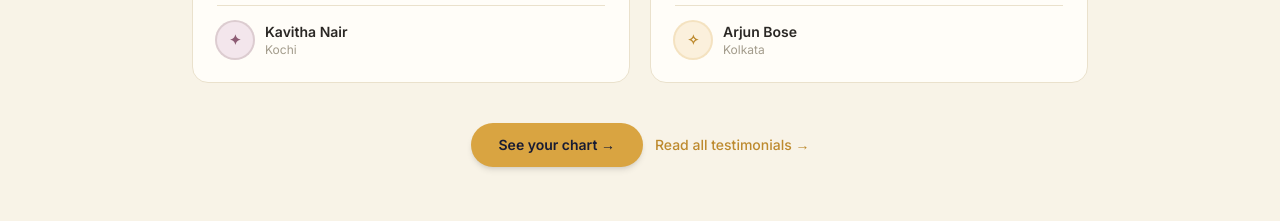
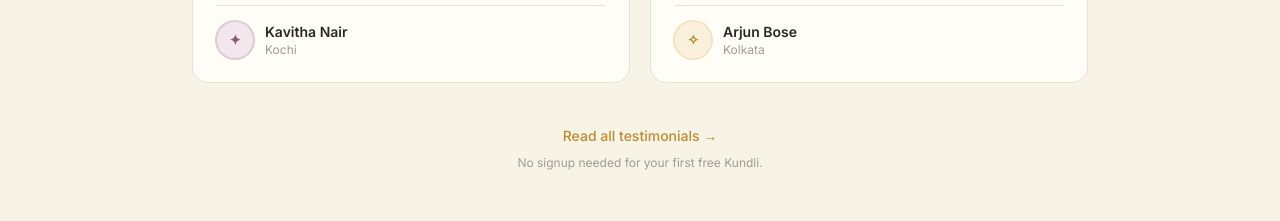
Before and after one commit to sushiljain07/StarJyotish, a React (Vite) app in the folder frontend/: page / in a window 1280 px wide. Shown: the part 3080-3301 px from the top of the page. Built offline with nearby package versions, Linux system fonts and the light colour scheme; no server answers.

Commit message:
testimonial page fixes

```diff
--- a/frontend/src/components/Testimonials.jsx
+++ b/frontend/src/components/Testimonials.jsx
@@ -6,7 +6,7 @@
 // Users submit testimonials via the /testimonials page.
 import { useState, useEffect } from 'react'
 import { useTranslation } from 'react-i18next'
-import { useNavigate, Link } from 'react-router-dom'
+import { Link } from 'react-router-dom'
 import { API_BASE } from '../api/config'
 import Reveal from './Reveal'
 
@@ -50,9 +50,9 @@ function TestimonialCard({ t, i }) {
   )
 }
 
-export default function Testimonials({ onCtaClick }) {
+// eslint-disable-next-line react/prop-types
+export default function Testimonials({ onCtaClick: _onCtaClick }) {
   const { t } = useTranslation()
-  const navigate = useNavigate()
   const [items, setItems] = useState(DEFAULTS)
 
   useEffect(() => {
@@ -78,15 +78,12 @@ export default function Testimonials({ onCtaClick }) {
           ))}
         </div>
 
-        <Reveal delay={200} className="flex flex-col sm:flex-row items-center justify-center gap-3 mt-10">
-          <button onClick={() => onCtaClick ? onCtaClick() : navigate('/generate')}
-            className="bg-primary hover:bg-primary-dark text-night font-semibold text-sm px-7 py-3 rounded-full shadow-md hover:shadow-lg transition">
-            {t('testimonial_cta_label')} →
-          </button>
+        <Reveal delay={200} className="text-center mt-10">
           <Link to="/testimonials"
-            className="text-sm text-primary-dark hover:underline font-medium">
+            className="inline-flex items-center gap-2 text-sm text-primary-dark hover:underline font-medium">
             Read all testimonials →
           </Link>
+          <p className="text-ink-faint text-xs mt-2">{t('landing_footer_note')}</p>
         </Reveal>
       </div>
     </section>
```
